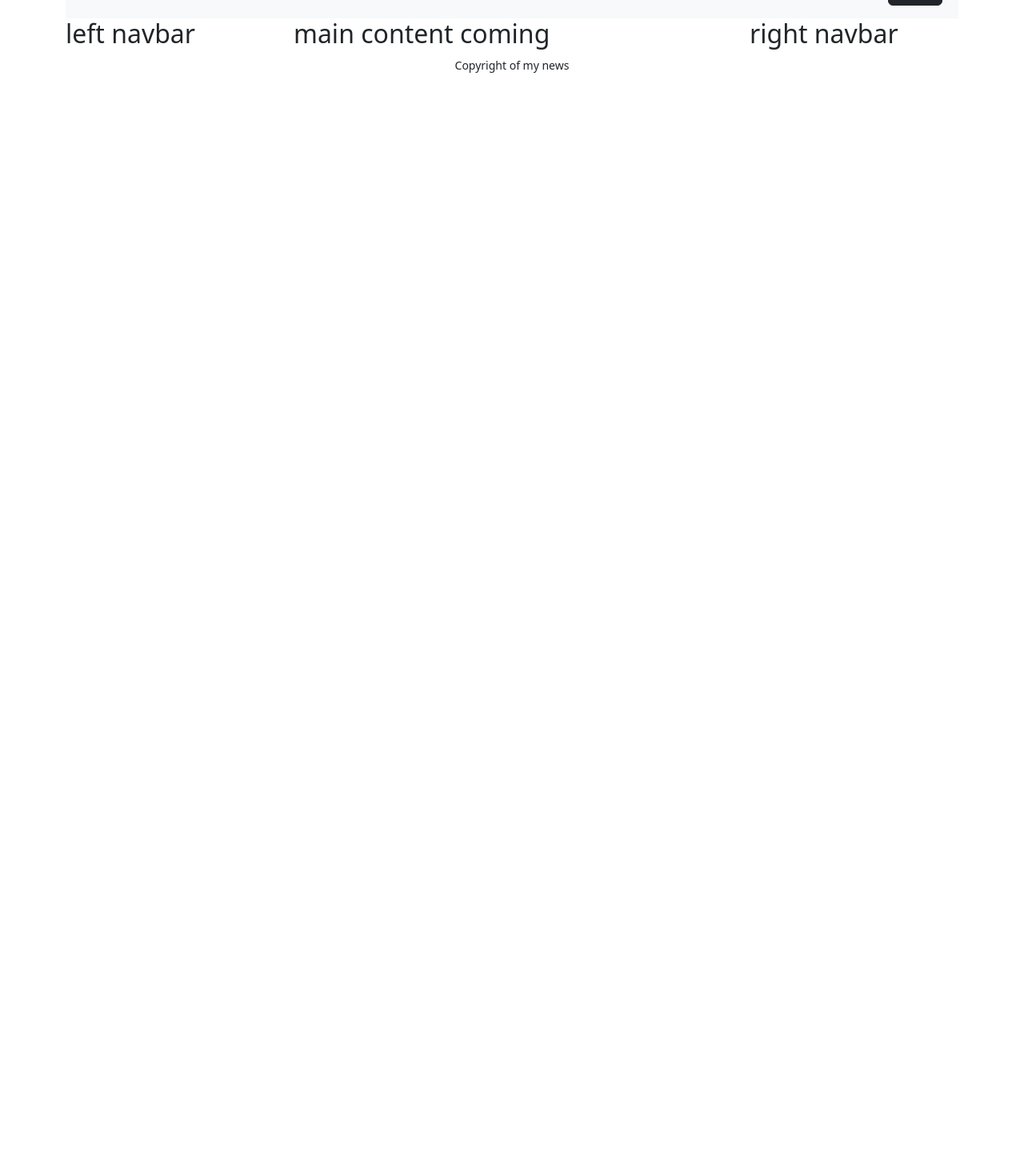
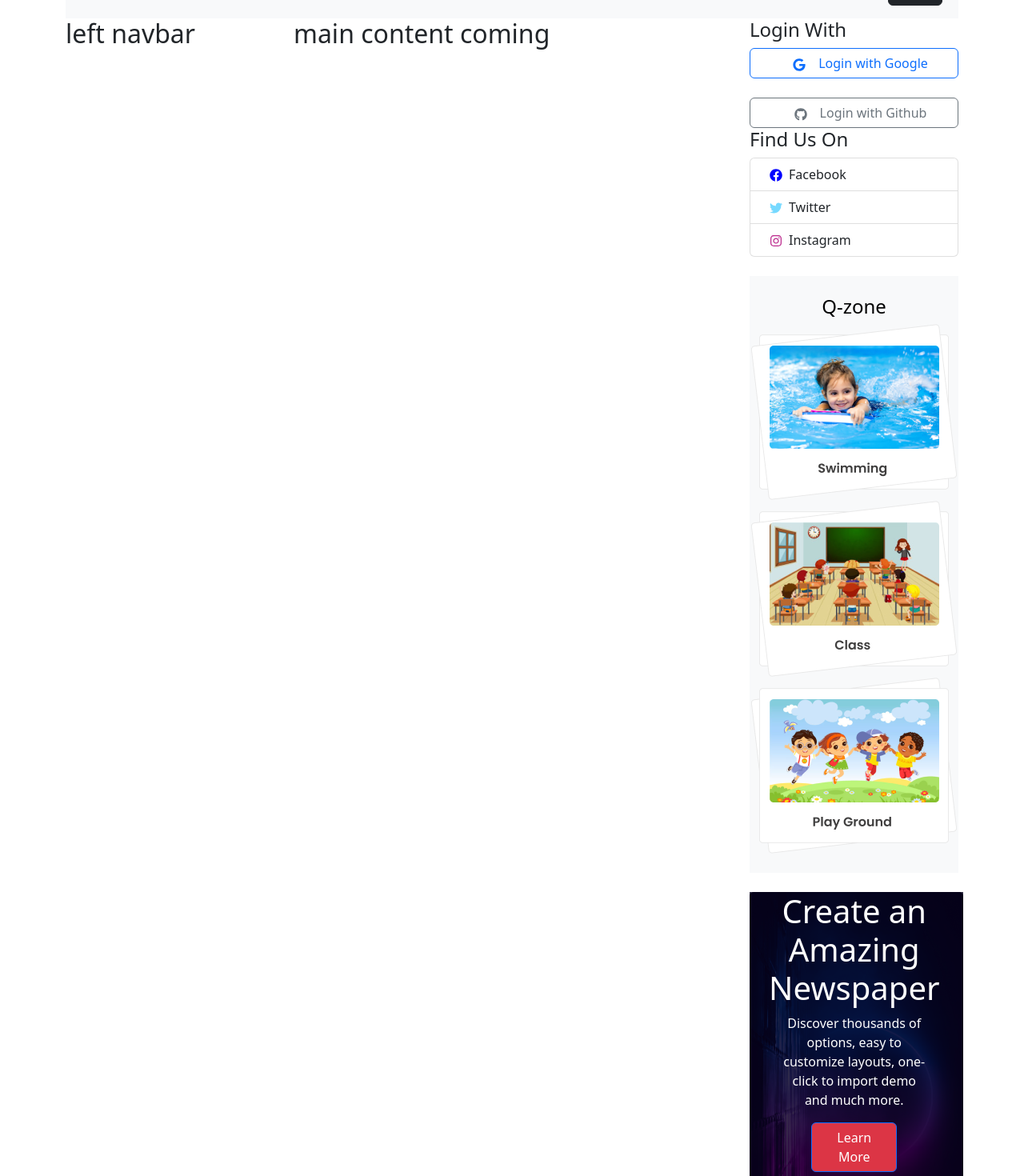
Before and after one commit to Galib24/news-project-react, a React (Vite) app: page / in a window 1280 px wide. Shown: the part 219-1689 px from the top of the page at 80% size. Before the commit the page ends 800 px from the top, so only its background shows below. Built offline with nearby package versions, Linux system fonts and the light colour scheme; no server answers.

Commit message:
data loaded by express js

```diff
--- a/package.json
+++ b/package.json
@@ -18,6 +18,7 @@
     "react-bootstrap": "^2.7.4",
     "react-dom": "^18.2.0",
     "react-fast-marquee": "^1.3.5",
+    "react-icons": "^4.8.0",
     "react-router-dom": "^6.10.0",
     "sort-by": "^1.2.0"
   },
--- a/src/Pages/Shared/Left Nav/LeftNav.jsx
+++ b/src/Pages/Shared/Left Nav/LeftNav.jsx
@@ -1,6 +1,14 @@
-import React from 'react';
+import React, { useEffect, useState } from 'react';
 
 const LeftNav = () => {
+    const [categories,setCategories] = useState([]);
+    useEffect(()=>{
+
+        fetch('http://localhost:5000/categories')
+        .then(res => res.json())
+        .then(data => console.log(data))
+        .catch(error => console.error(error))
+    })
     return (
         <div>
             <h2>left navbar</h2>
--- /dev/null
+++ b/src/Pages/Shared/QZone/QZone.jsx
@@ -0,0 +1,18 @@
+import React from 'react';
+import qzone1 from '../../../assets/qZone1.png'
+import qzone2 from '../../../assets/qZone2.png'
+import qzone3 from '../../../assets/qZone3.png'
+const QZone = () => {
+    return (
+        <div className='text-bg-light text-center my-4 py-4'>
+            <h4>Q-zone</h4>
+            <div>
+                <img src={qzone1} alt="" />
+                <img src={qzone2} alt="" />
+                <img src={qzone3} alt="" />
+            </div>
+        </div>
+    );
+};
+
+export default QZone;
--- a/src/Pages/Shared/Right Nav/RightNav.jsx
+++ b/src/Pages/Shared/Right Nav/RightNav.jsx
@@ -1,9 +1,36 @@
 import React from 'react';
-
+import { Button } from 'react-bootstrap';
+import { FaGoogle, FaGithub, FaFacebook, FaTwitter, FaInstagram } from 'react-icons/fa';
+import ListGroup from 'react-bootstrap/ListGroup';
+import QZone from '../QZone/QZone';
+import bg from '../../../assets/bg.png'
 const RightNav = () => {
     return (
         <div>
-            <h2>right navbar</h2>
+            <h4>Login With</h4>
+            <Button className='w-100' variant="outline-primary"><FaGoogle className='mx-3' />Login with Google</Button>
+            <br />
+            <br />
+            <Button className='w-100' variant="outline-secondary"><FaGithub className='mx-3' />Login with Github</Button>
+            <div>
+                <h4>Find Us On</h4>
+                <ListGroup>
+                    <ListGroup.Item> <FaFacebook className='mx-2' style={{ color: 'blue' }}></FaFacebook>Facebook</ListGroup.Item>
+                    <ListGroup.Item><FaTwitter className='mx-2' style={{ color: '#76d9ff' }}></FaTwitter>Twitter</ListGroup.Item>
+                    <ListGroup.Item> <FaInstagram className='mx-2' style={{ color: '#bc2a8d' }}></FaInstagram>Instagram</ListGroup.Item>
+                </ListGroup>
+            </div>
+            <QZone></QZone>
+            <div>
+                <div className='text-center mx-4' style={{ position: 'absolute', color: 'white' }}>
+
+                    <h1 >Create an <br /> Amazing <br /> Newspaper  </h1>
+                    <p>Discover thousands of <br /> options, easy to <br /> customize layouts, one- <br /> click to import demo <br /> and much more.</p>
+               <Button className='bg-danger w-50 h-50 rounded'>Learn More</Button>
+                </div>
+
+                <img src={bg} alt="" />
+            </div>
         </div>
     );
 };
```
Also changed, not shown: 1 other file (tests, documents, lock files or other folders).
